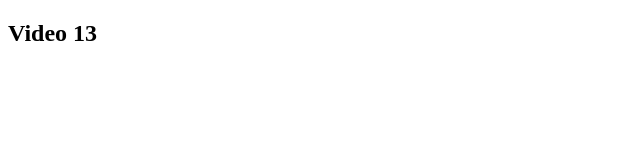
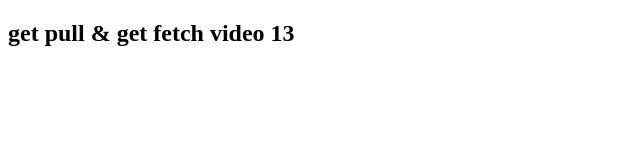
Before and after one commit to Vishal-8155/pull-and-fetch, a plain HTML site: page index.html in a window 1280 px wide. Shown: the whole page, without its empty margins (0-640 px from the left). Drawn offline with Linux system fonts and the light colour scheme.

Commit message:
get pull & get fetch added in video 13

```diff
--- a/index.html
+++ b/index.html
@@ -6,6 +6,6 @@
     <title>get pull & get fetch</title>
 </head>
 <body>
-    <h2>Video 13</h2>
+    <h2>get pull & get fetch video 13</h2>
 </body>
 </html>
```
